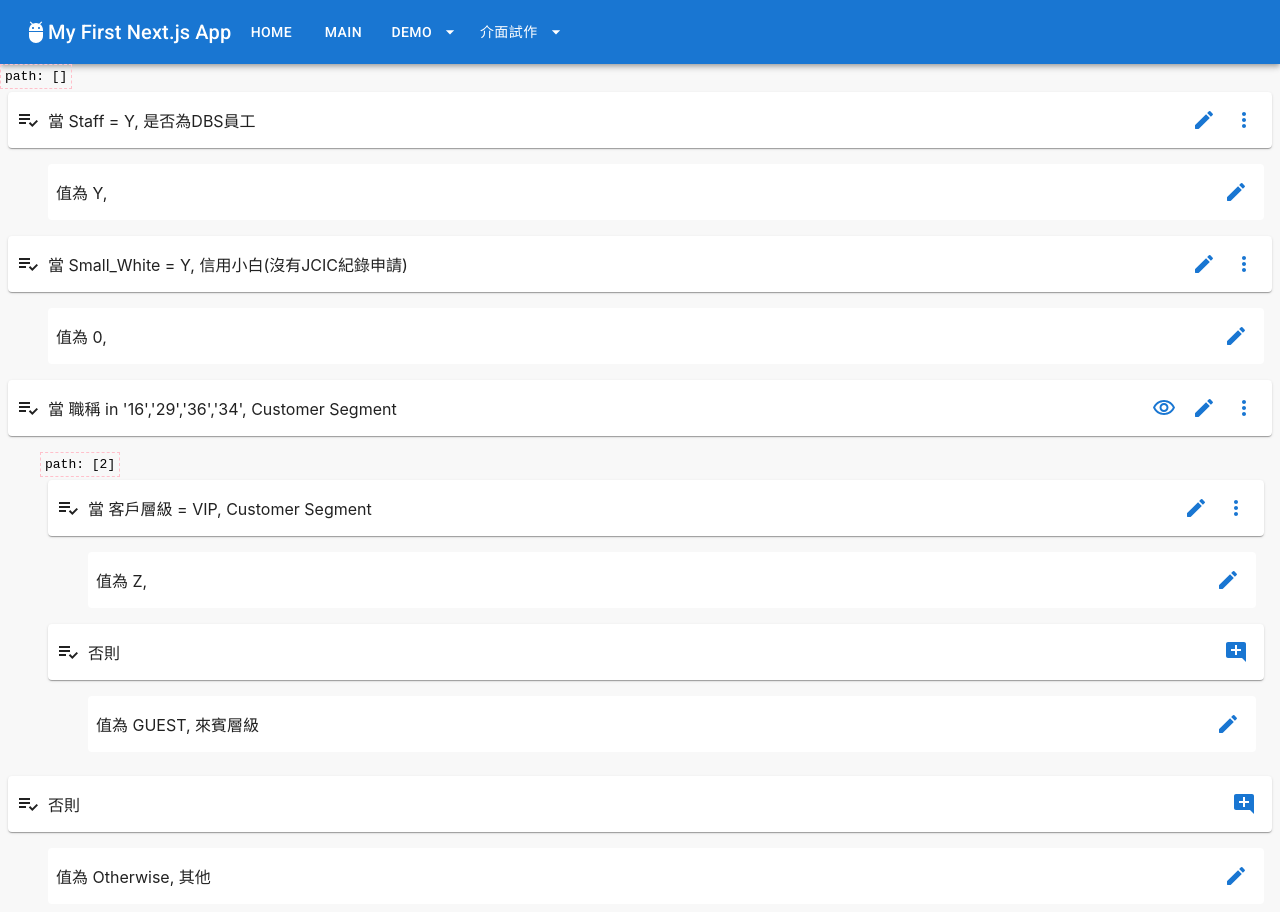
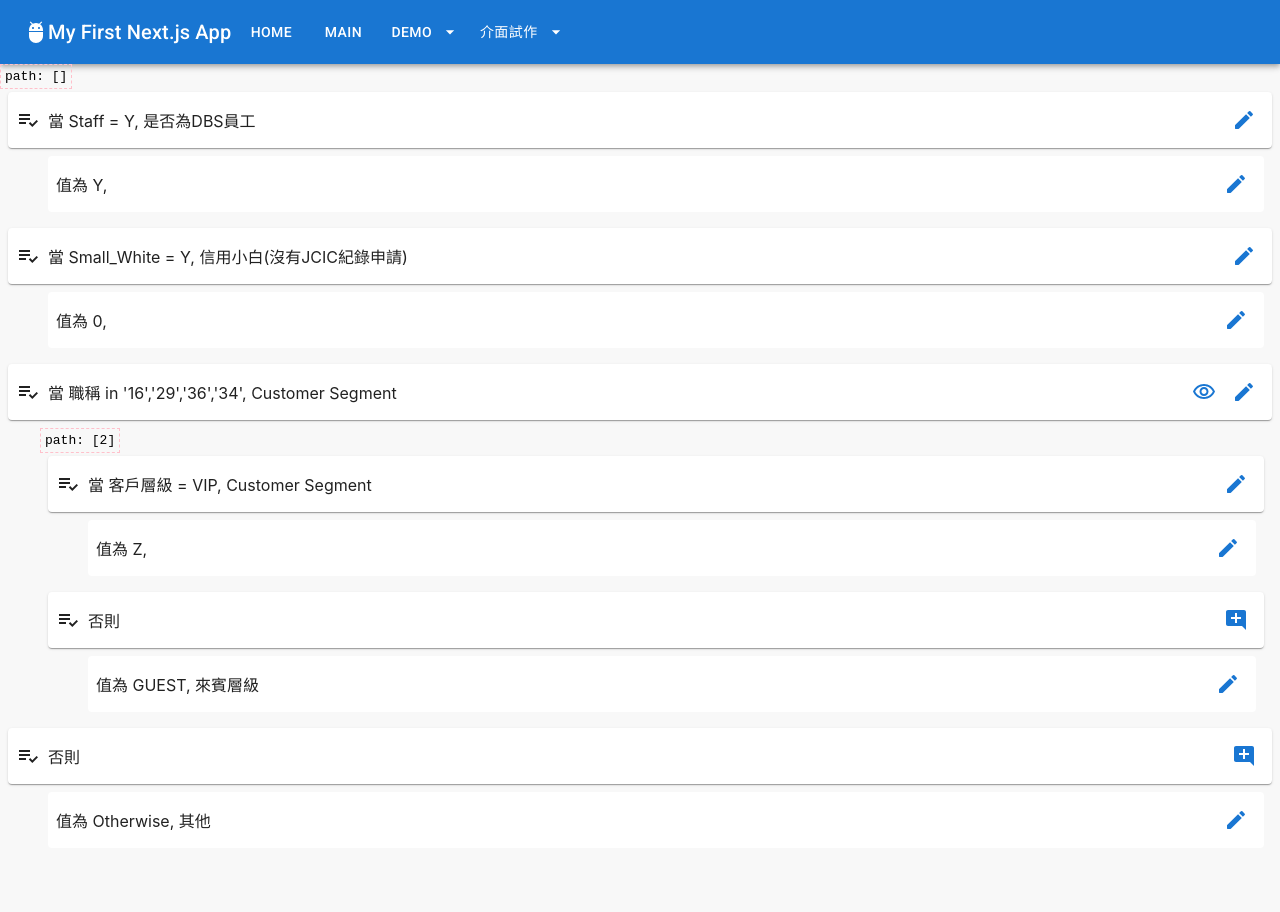
Before and after one commit to relyky/NextJsLab, a Next.js app: page /demo2/dm2010/TreeContainer in a window 1280 px wide. After the commit the page ends 856 px from the top, so only its background shows below. Built offline with nearby package versions, Linux system fonts and the light colour scheme.

Commit message:
decisionTree UI

```diff
--- a/src/pages/demo2/dm2010/StatementCard.tsx
+++ b/src/pages/demo2/dm2010/StatementCard.tsx
@@ -37,7 +37,7 @@ const StatementCard: FC<{
   return (
     <div>
       {isElse ?
-        <Paper sx={{ m: 1, p: 1 }}>
+        <Paper sx={{ mt: 1, mr: 1, mb: 0, ml: 1, p: 1 }}>
           <Box display="flex" alignItems="center">
             <WhenIcon sx={{ mr: 1 }} />
             <Box flexGrow={1}>否則</Box>
@@ -54,7 +54,7 @@ const StatementCard: FC<{
           </Box>
         </Paper>
         :
-        <Paper sx={{ m: 1, p: 1 }}>
+        <Paper sx={{ mt: 1, mr: 1, mb: 0, ml: 1, p: 1 }}>
           <Box display="flex" alignItems="center">
             <WhenIcon sx={{ mr: 1 }} />
             <Box flexGrow={1}>當 {cond.fdName} {codeName(cond.cmpAct)} {cond.cmpValue}, {cond.fdNote}</Box>
@@ -69,17 +69,17 @@ const StatementCard: FC<{
               <EditIcon />
             </IconButton>
 
-            <IconButton color="primary">
+            {/* <IconButton color="primary">
               <MoreIcon />
-            </IconButton>
+            </IconButton> */}
           </Box>
         </Paper>
       }
 
       <Collapse in={f_showDetail} >
         {isDcsAssignment(action) ?
-          <Box sx={{ m: 1, pl: '2em' }}>
-            <Paper sx={{ m: 1, p: 1 }} elevation={0}>
+          <Box sx={{ mt: 1, mr: 1, mb: 0, ml: 1, pl: '2em' }}>
+            <Paper sx={{ mt: 0, mr: 1, mb: 1, ml: 1, p: 1 }} elevation={0}>
               <Box display="flex" alignItems="center">
                 <Box flexGrow={1}>值為 {action.retValue}, {action.fdNote}</Box>
                 <IconButton onClick={() => setShowAss(true)} color={'primary'}>
@@ -89,7 +89,7 @@ const StatementCard: FC<{
             </Paper>
           </Box>
           :
-          <Box sx={{ m: 1, pl: '2em' }}>
+          <Box sx={{ mt: 1, mr: 1, mb: 0, ml: 1, pl: '2em' }}>
             <TreeContent path={[...props.path, props.pos]} decisionTree={action} />
           </Box>
         }
```
